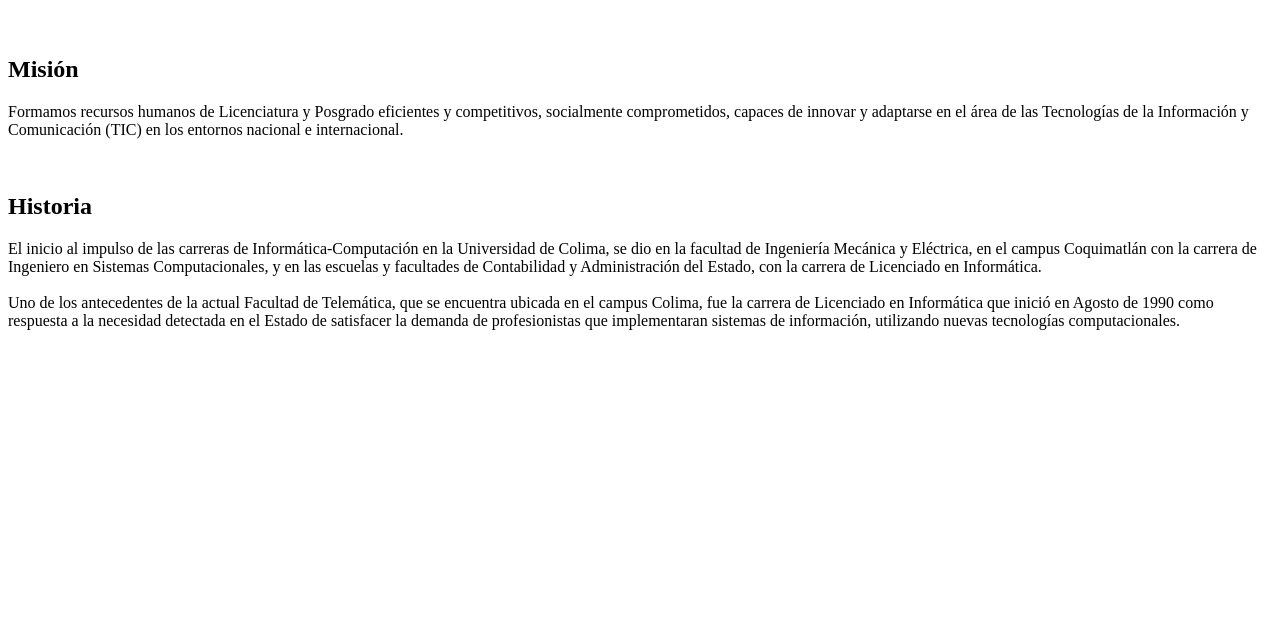
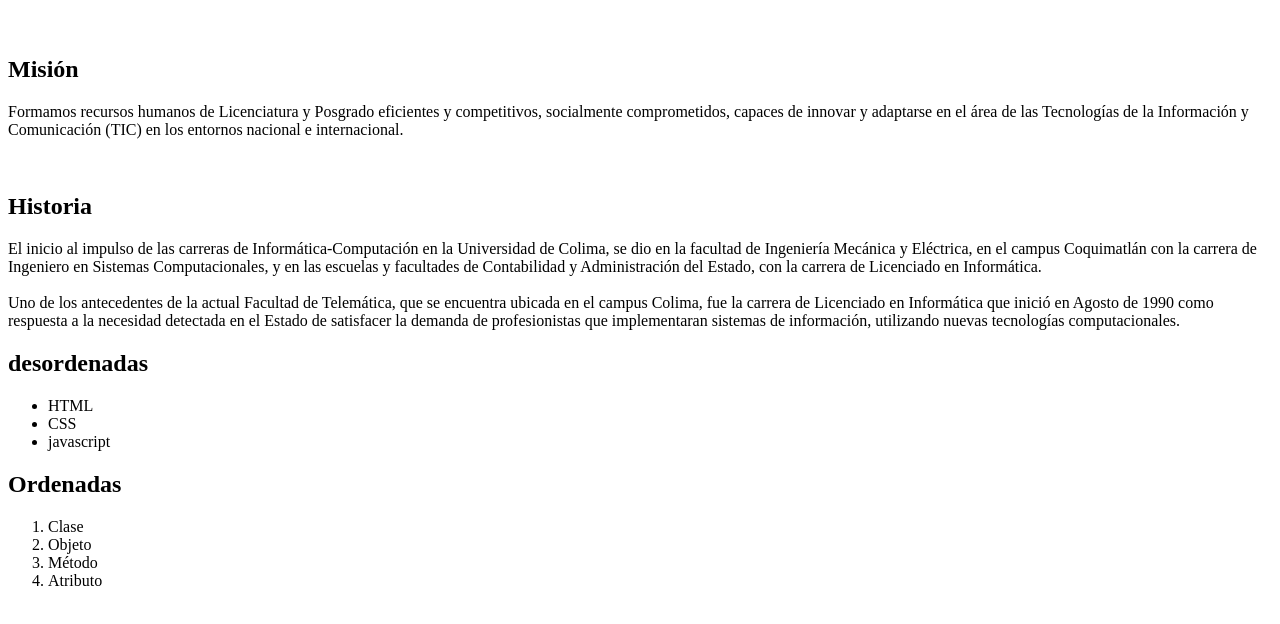
Before and after one commit to Stridentdread98/01Elementos_html, a plain HTML site: page Index.html in a window 1280 px wide. Shown: the part 66-690 px from the top of the page. Drawn offline with Linux system fonts and the light colour scheme.

Commit message:
dos listas

```diff
--- a/Index.html
+++ b/Index.html
@@ -16,7 +16,19 @@
 
     <br><br>Uno de los antecedentes de la actual Facultad de Telemática, que se encuentra ubicada en el campus Colima, fue la carrera de Licenciado en Informática que inició en Agosto de 1990 como respuesta a la necesidad detectada en el Estado de satisfacer la demanda de profesionistas que implementaran sistemas de información, utilizando nuevas tecnologías computacionales.</p>
 
+        <h2>desordenadas</h2>
+         <ul>
+             <li>HTML</li>
+             <li>CSS</li>
+             <li>javascript</li>
+         </ul>
 
-
+         <H2>Ordenadas</H2>
+         <ol>
+             <li>Clase </li>
+             <li>Objeto</li>
+             <li>Método</li>
+             <li>Atributo</li>
+         </ol>
 </body>
 </html>
```
